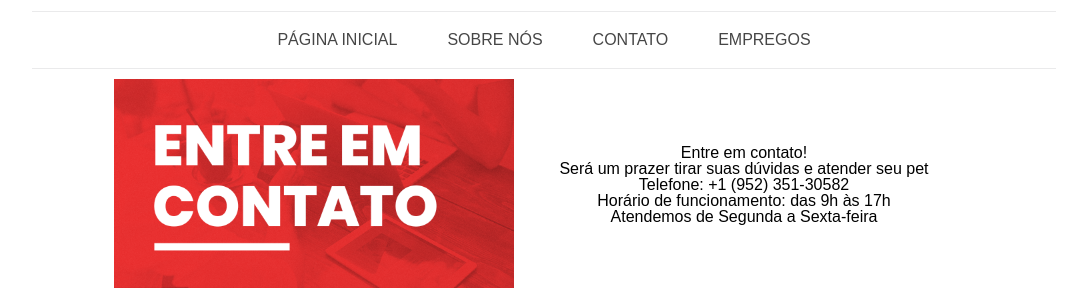
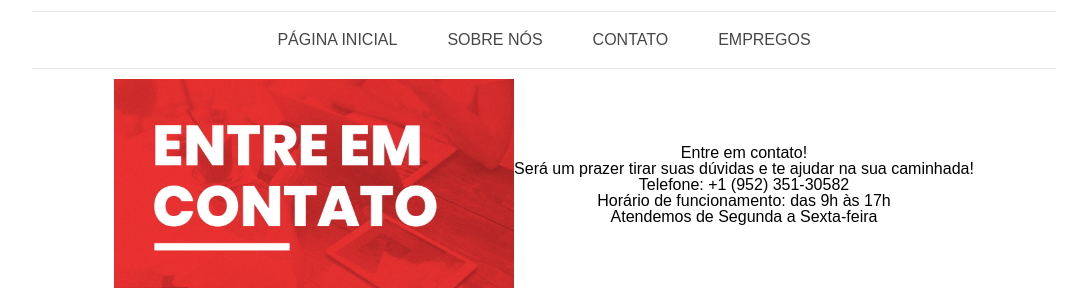
Before and after one commit to DavidTufi120/SassProject, a plain HTML site: page contact.html in a window 1280 px wide. Shown: the part 409-699 px from the top of the page, without its empty margins (96-1183 px from the left). Drawn offline with Linux system fonts and the light colour scheme.

Commit message:
Corrigir erro no contact.html

```diff
--- a/contact.html
+++ b/contact.html
@@ -29,7 +29,7 @@
         </figure>
         <div class="contact__info">
             <p class="contact__p-1">Entre em contato!</p>
-            <p class="contact__p-2">Será um prazer tirar suas dúvidas e atender seu pet</p>
+            <p class="contact__p-2">Será um prazer tirar suas dúvidas e te ajudar na sua caminhada!</p>
             <p class="contact__p-3">Telefone: +1 (952) 351-30582 </p>
             <p class="contact__p-4">Horário de funcionamento: das 9h às 17h</p>
             <p class="contact__p-5">Atendemos de Segunda a Sexta-feira</p>
```
